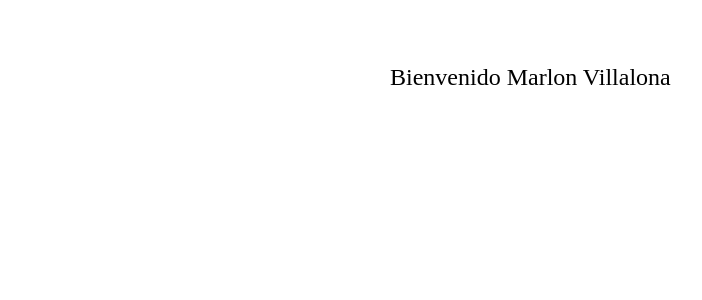
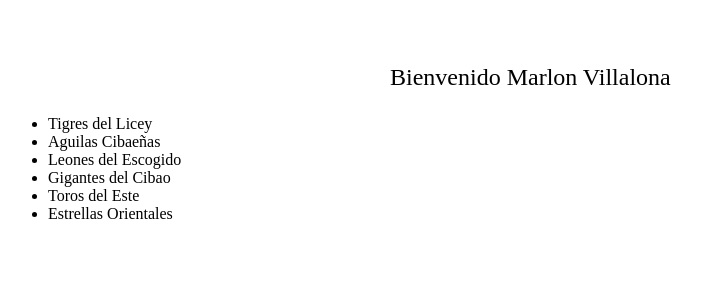
Before and after one commit to Marlon-Vipe/HW-Angular, an Angular app: page / in a window 1280 px wide. Shown: the top 300 px of the page, without its empty margins (0-702 px from the left). Built offline with nearby package versions, Linux system fonts and the light colour scheme.

Commit message:
added teams to teamsComponent

```diff
--- a/src/app/app.component.html
+++ b/src/app/app.component.html
@@ -1 +1,2 @@
 <app-user></app-user>
+<app-teams></app-teams>
--- a/src/app/app.component.ts
+++ b/src/app/app.component.ts
@@ -1,11 +1,12 @@
 import { Component } from '@angular/core';
 import { RouterOutlet } from '@angular/router';
 import { UserComponent } from './user/user.component';
+import { TeamsComponent } from './teams/teams.component';
 
 @Component({  // Este componente envuelve a todos.
   selector: 'app-root', // Forma en que se refiere a este componente en otro sitio.
   standalone: true, // Si queremos usar un modulo dentro de este componente, se usa en los {imports}
-  imports: [RouterOutlet, UserComponent],  // Aqui es que se usa
+  imports: [RouterOutlet, UserComponent,TeamsComponent],  // Aqui es que se usa
   templateUrl: './app.component.html', // Esto es lo que renderiza
   styleUrl: './app.component.css',// Esto es lo que renderiza tambien
 })
--- a/src/app/teams/teams.component.html
+++ b/src/app/teams/teams.component.html
@@ -1 +1,6 @@
-<p>teams works!</p>
+<ul>
+    @for (team of teams; track team.id)
+    {
+        <li>{{team.name}}</li>
+    }
+</ul>
--- a/src/app/teams/teams.component.ts
+++ b/src/app/teams/teams.component.ts
@@ -33,4 +33,4 @@ export class TeamsComponent {
     id: 6,
     name: 'Estrellas Orientales'
   },
-}
+  ]}
```
